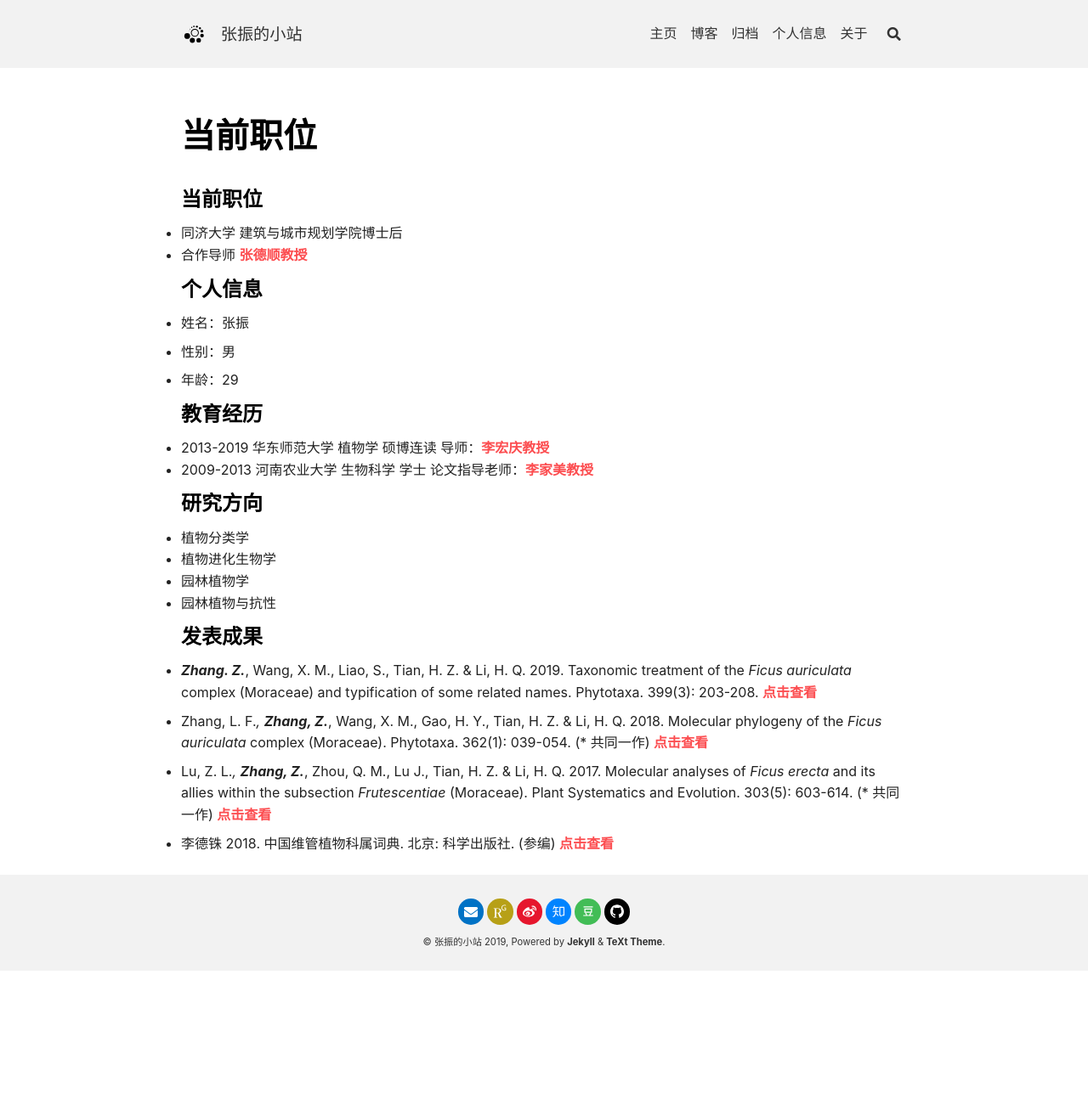
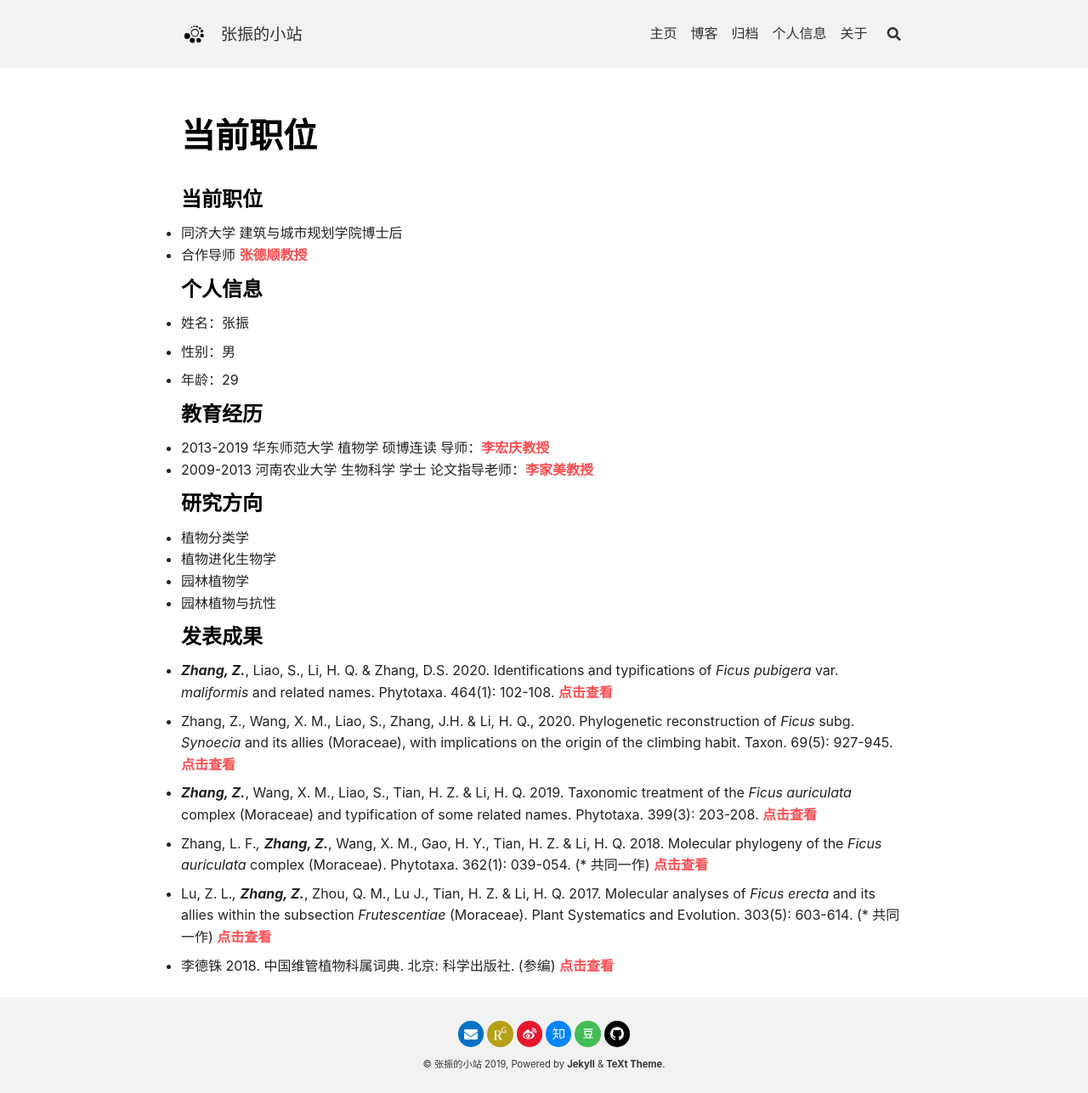
Before and after one commit to qbycs/qbycs.github.io, a Jekyll site: the page built from home/personal-information.md, in a window 1280 px wide. Shown: the whole page at 85% size. Built offline with Jekyll 4.4.1, drawn with Linux system fonts in a browser that asks for light colours; nearby versions of some CDN libraries; our own code applies the rules of GitHub Pages for plain Markdown files; before the commit the page ends 1143 px from its top, so only the background shows below that.

Commit message:
Update personal-information.md

```diff
--- a/home/personal-information.md
+++ b/home/personal-information.md
@@ -31,7 +31,11 @@ permalink: /home/personal-information
 
 ### 发表成果
 
-- ***Zhang. Z.***, Wang, X. M., Liao, S., Tian, H. Z. & Li, H. Q. 2019. Taxonomic treatment of the *Ficus auriculata* complex (Moraceae) and typification of some related names. Phytotaxa. 399(3): 203-208. [点击查看](https://www.researchgate.net/publication/332030319)
+- ***Zhang, Z.***, Liao, S., Li, H. Q. & Zhang, D.S. 2020. Identifications and typifications of *Ficus pubigera* var. *maliformis* and related names. Phytotaxa. 464(1): 102-108. [点击查看](https://onlinelibrary.wiley.com/doi/full/10.1002/tax.12282)
+
+- Zhang, Z., Wang, X. M., Liao, S., Zhang, J.H. & Li, H. Q., 2020. Phylogenetic reconstruction of *Ficus* subg. *Synoecia* and its allies (Moraceae), with implications on the origin of the climbing habit. Taxon. 69(5): 927-945. [点击查看](https://www.biotaxa.org/Phytotaxa/article/view/phytotaxa.464.1.9)
+
+- ***Zhang, Z.***, Wang, X. M., Liao, S., Tian, H. Z. & Li, H. Q. 2019. Taxonomic treatment of the *Ficus auriculata* complex (Moraceae) and typification of some related names. Phytotaxa. 399(3): 203-208. [点击查看](https://www.researchgate.net/publication/332030319)
 
 - Zhang, L. F.*, **Zhang, Z.***, Wang, X. M., Gao, H. Y., Tian, H. Z. & Li, H. Q. 2018. Molecular phylogeny of the *Ficus auriculata* complex (Moraceae). Phytotaxa. 362(1): 039-054. (* 共同一作) [点击查看](https://www.researchgate.net/publication/326559656)
 
```
